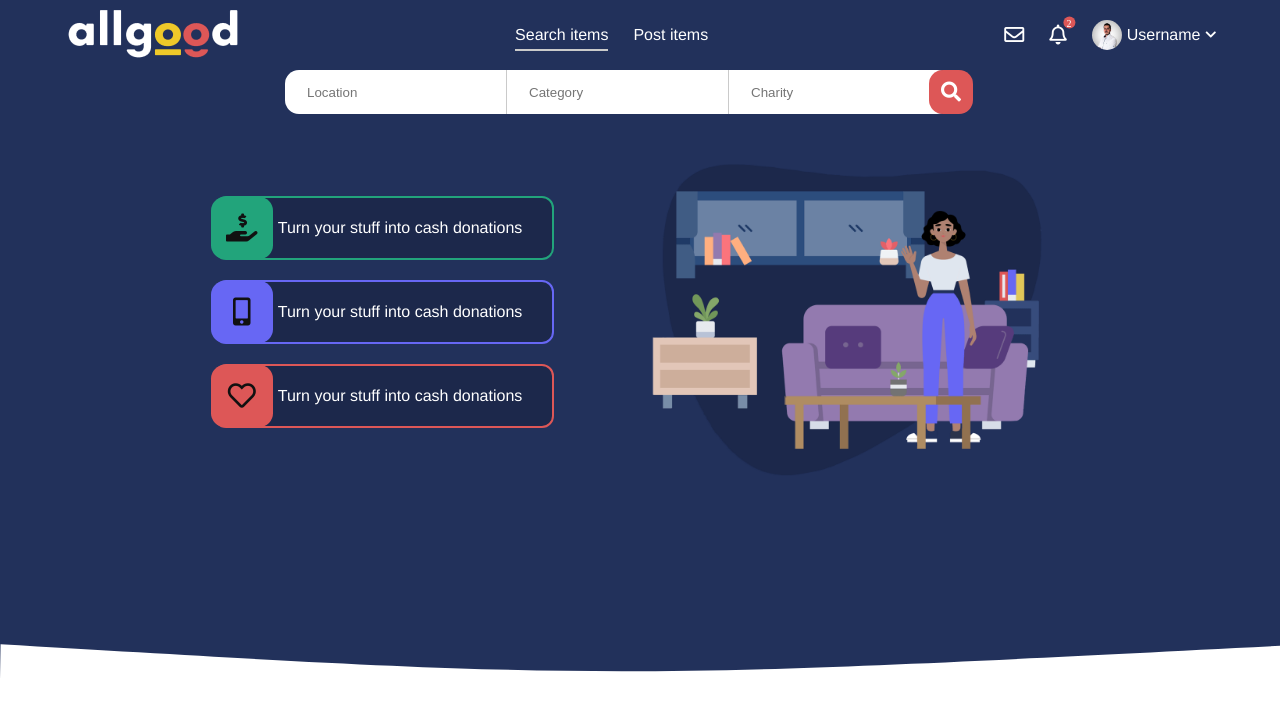
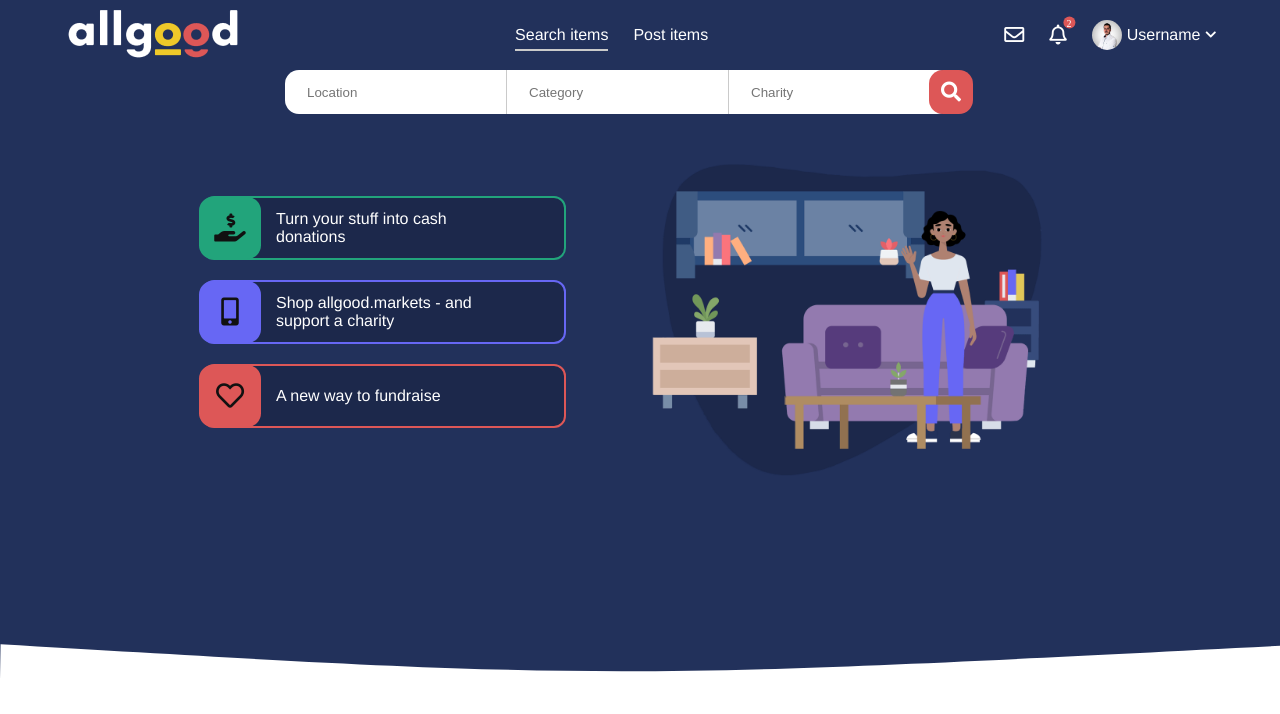
Before and after one commit to TeodorRadulovic/allgood, a Vue app: page / in a window 1280 px wide. Shown: the top 714 px of the page. Built offline with nearby package versions, Linux system fonts and the light colour scheme.

Commit message:
hero section - icon box

```diff
--- a/src/components/Hero.vue
+++ b/src/components/Hero.vue
@@ -6,21 +6,21 @@
         <div class="content content-wrapper flex-layout">
 
             <!-- Icon list -->
-            <div class="icon-list w-50 d-flex align-center flex-column">
+            <div class="icon-list w-50 d-flex align-center justify-start flex-column">
                 <!-- 1 -->
-                <div class="icon-content d-flex justify-between align-center green">
+                <div class="icon-content d-flex justify-start align-center green">
                     <i class="fas fa-hand-holding-usd"></i>
                     <p>Turn your stuff into cash donations</p>
                 </div>
                 <!-- 2 -->
-                <div class="icon-content d-flex justify-between align-center blue">
+                <div class="icon-content d-flex justify-start align-center blue">
                     <i class="fas fa-mobile-alt"></i>
-                    <p>Turn your stuff into cash donations</p>
+                    <p>Shop allgood.markets - and support a charity</p>
                 </div>
                 <!-- 3 -->
-                <div class="icon-content d-flex justify-between align-center red">
+                <div class="icon-content d-flex justify-start align-center red">
                     <i class="far fa-heart"></i>
-                    <p>Turn your stuff into cash donations</p>
+                    <p>A new way to fundraise</p>
                 </div>
             </div>
 
@@ -90,10 +90,15 @@ export default {
                 .icon-content {
                     margin-bottom: 20px;
                     border-radius: 12px;
+                    width: 300px;
                     height: 60px;
-                    padding-right: 30px;
+                    padding-right: 60px;
                     color: $light;
                     background: $dark-blue;
+
+                    p {
+                        width: 220px;
+                    }
 
                     i {
                         width: 62px;
@@ -105,6 +110,7 @@ export default {
                         transform: translateX(-5px);
                         color: $dark;
                         font-size: 28px;
+                        margin-right: 10px;
                     }
 
                     &.green {
--- a/src/styles/_global.scss
+++ b/src/styles/_global.scss
@@ -105,6 +105,10 @@ a {
     justify-content: space-between;
 }
 
+.justify-start {
+    justify-content: flex-start;
+}
+
 .flex-column {
     flex-direction: column;
 }
```
